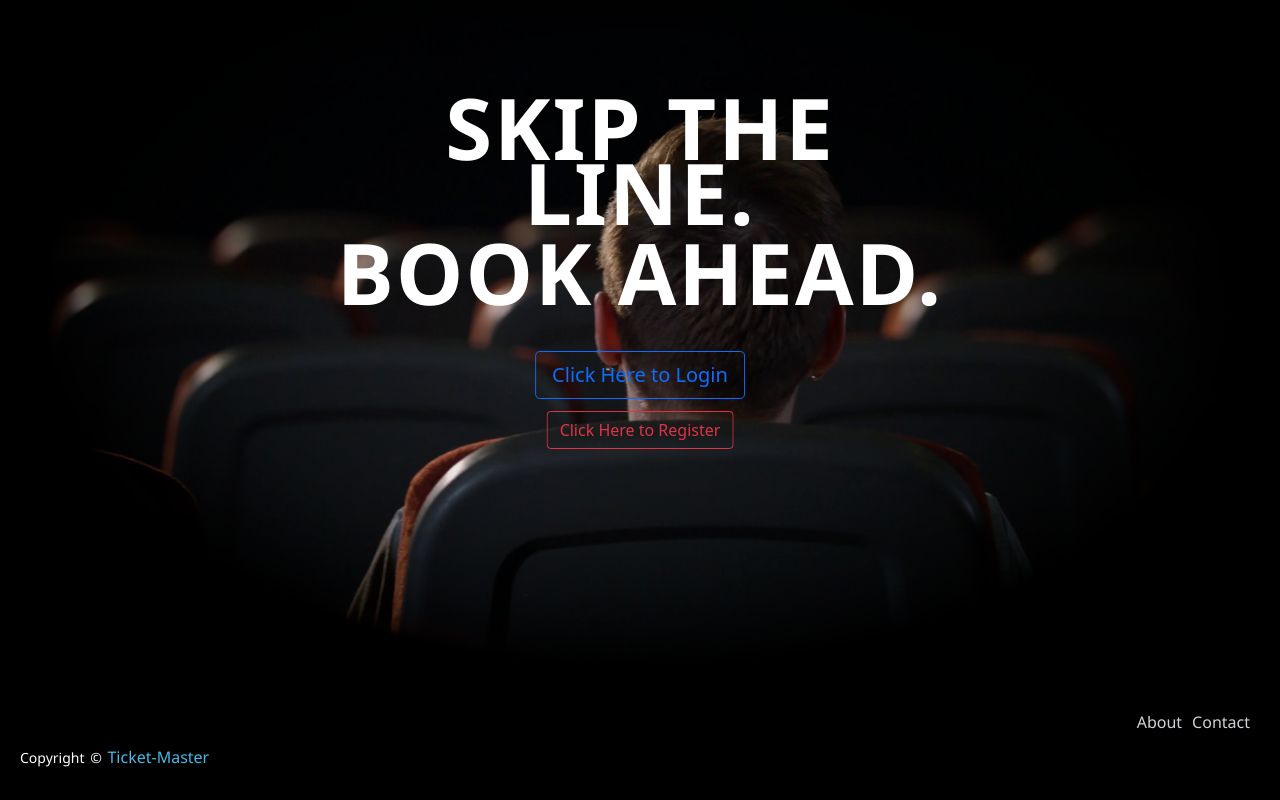
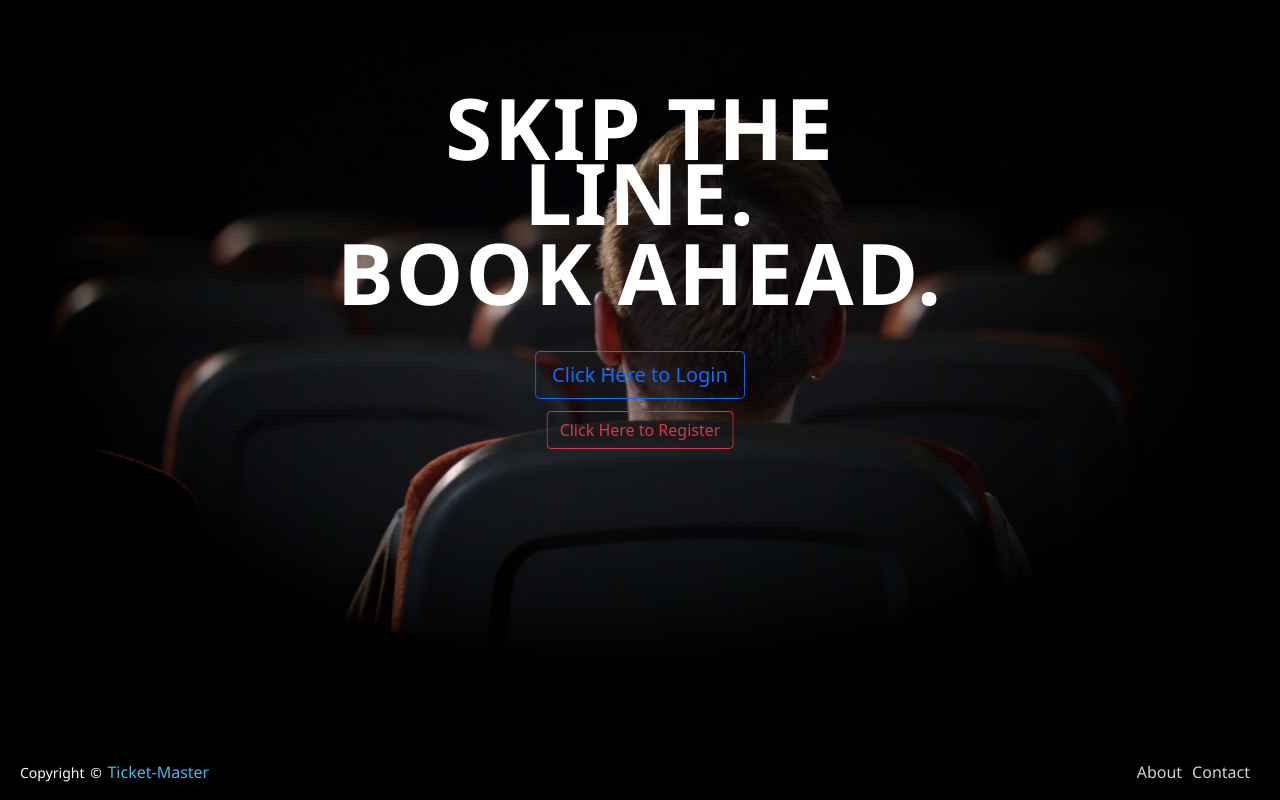
Before and after one commit to Kjm46384/CSCI4300-Final, a PHP site: page / in a window 1280 px wide. Run offline with PHP 8.4, Linux system fonts and the light colour scheme.

Commit message:
Minor homepage footer tweaks

```diff
--- a/css/homepage.css
+++ b/css/homepage.css
@@ -4,6 +4,11 @@ body,
   height: 100%;
   margin: 0;
   background-color: black;
+}
+
+body {
+  display: flex;
+  flex-direction: column;
 }
 .section-images {
   margin: auto 2em;
@@ -86,19 +91,19 @@ h1{
   transform: translate(-50%, -50%);
 }
 
-p {
+.add-margin {
   line-height: 65px;
   margin: 15px 0;
 }
 
 footer{
     position: relative;
+    margin-top: auto;
     bottom: 0;
-    left: 0;
-    right: 0;
     background: #111;
     height: auto;
     color: #fff;
+    background-color: black;
     font-family: 'Segoe UI', Tahoma, Geneva, Verdana, sans-serif;
 }
 .footer-bottom{
--- a/index.php
+++ b/index.php
@@ -14,7 +14,7 @@
             <div class="imageContainer">
                 <img src="images/homepage_back.png">
             </div>
-            <div class="caption center-top"><p class="animate__animated animate__fadeInLeft">Skip the line.</p><p class="animate__animated animate__fadeInLeft animate__delay-1s">Book Ahead.</p></div>
+            <div class="caption center-top"><p class="animate__animated animate__fadeInLeft add-margin">Skip the line.</p><p class="animate__animated animate__fadeInLeft animate__delay-1s add-margin">Book Ahead.</p></div>
             <a href="login.php">
                 <button type="button" class="btn btn-outline-primary btn-lg center-top-dipped animate__animated animate__fadeIn animate__delay-2s">Click Here to Login</button>
             </a>
```
